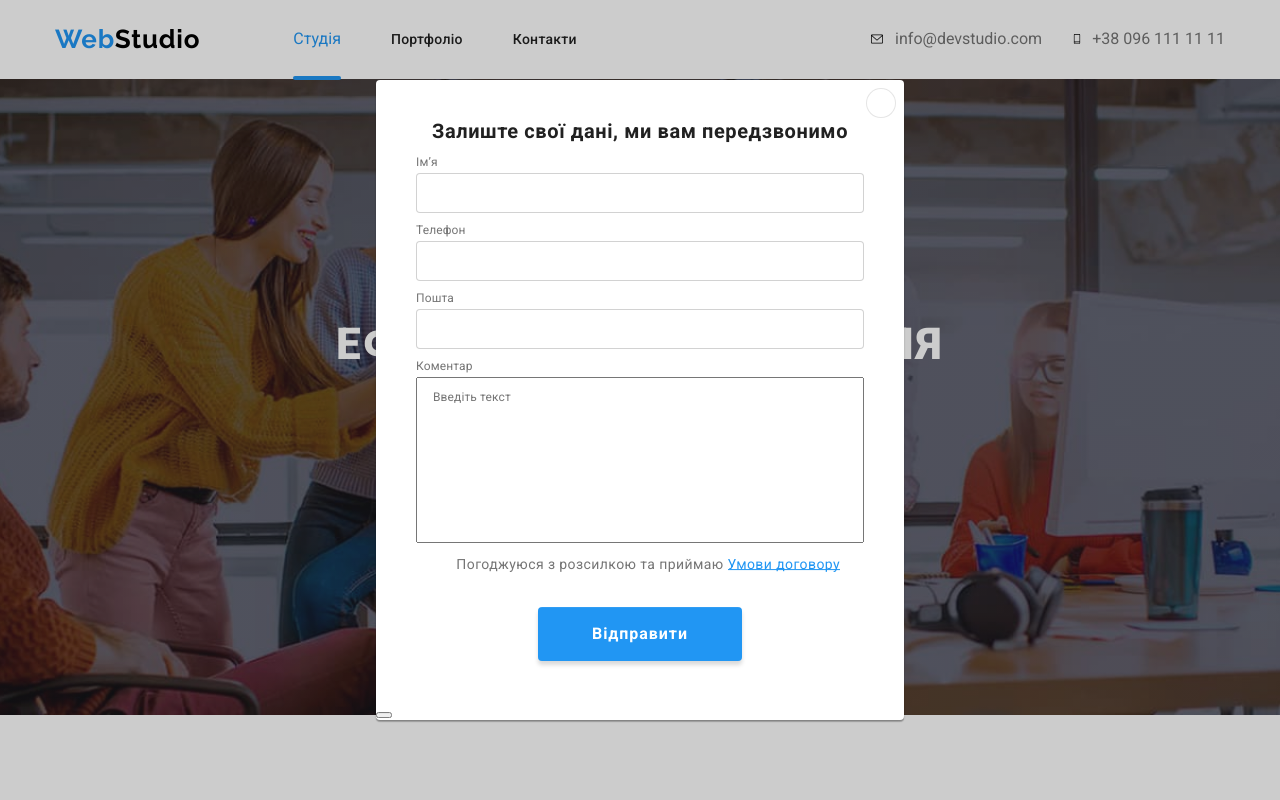
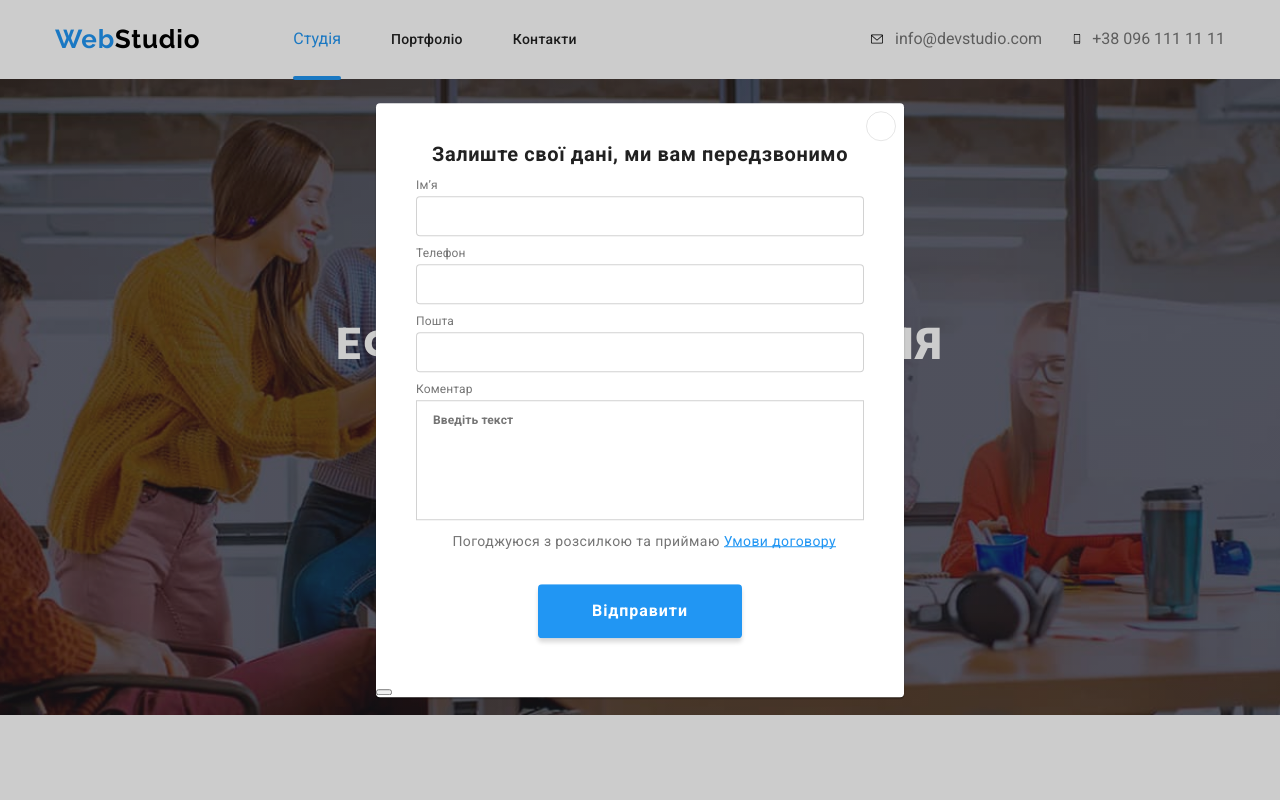
Before and after one commit to andriy-h80/-goit-markup-hw-06, a plain HTML site: page index.html in a window 1280 px wide. Both pictures are taken after a click on the button "Замовити послугу". Shown: the top 800 px of the page. Drawn offline with nearby package versions, Linux system fonts and the light colour scheme.

Commit message:
Homework#6 v.3

```diff
--- a/css/styles.css
+++ b/css/styles.css
@@ -317,7 +317,6 @@ li {
   background-position: center;
   background-repeat: no-repeat;
   background-size: cover;
-
 }
 
 /* Кнопкa з головної сторінки */
@@ -460,31 +459,29 @@ li {
   right: 8px;
   width: 30px;
   height: 30px;
-  fill: var(--white-color);
-  background-color: var(--white-color);
+  fill: var(--name-color);
   border: 1px solid rgba(0, 0, 0, 0.1);
   border-radius: 50%;
   /* background-image: url(../images/Close-X.svg); */
-  /* padding: 6px; */
+  padding: 6px;
   background-repeat: no-repeat;
   background-position: center;
+  background-size: contain;
   cursor: pointer;
 }
 
 .close:hover{
   fill: var(--hover-color);
-  background-color: var(--white-color);
 }
 
 .action{
-display: flex;
-padding: 0;
-margin: 0;
-list-style: none;
+  display: flex;
+  padding: 0;
+  margin: 0;
+  list-style: none;
 }
 
 /* Форма модального вікна */
-
 .form{
   /* width: 528px;
   height: 581px; */
@@ -521,24 +518,24 @@ list-style: none;
 .form-input{
   width: 448px;
   height: 40px;
-  padding: 0 0 0 42px;
+  padding: 10px;
+  padding-left: 42px;
   border: 1px solid rgba(33, 33, 33, 0.2);
   border-radius: 4px;
+  /* font-style: 12px; */
+  font-weight: bold;
+  outline: none;
+  transition-duration: 250ms;
+  transition-timing-function: cubic-bezier(0.4, 0, 0.2, 1);
 }
-
-
 
 .form-input:hover,
 .form-input:focus{
   border-color: var(--hover-color);
-  transition-duration: 250ms;
-  transition-timing-function: cubic-bezier(0.4, 0, 0.2, 1);
 }
 
 .form-input:hover + .icon-modal{
   fill: var(--hover-color);
-  transition-duration: 250ms;
-  transition-timing-function: cubic-bezier(0.4, 0, 0.2, 1);
 }
 
 .form-label{
@@ -559,15 +556,47 @@ list-style: none;
   left: 12px;
 }
 
-.block-modal{}
+textarea{
+  resize: none;
+  width: 100%;
+  height: 120px;
+  background-repeat: 4px;
+  border: 1px solid rgba(33, 33, 33, 0.2);
+  padding: 12px 16px;
+  /* padding: 10px; */
+  /* color: rgba(117, 117, 117, 0.5); */
+  font-style: normal;
+  /* font-weight: 400; */
+  font-weight: bold;
+  font-size: 12px;
+  line-height: 1.17;
+  letter-spacing: 0.01em;
+  outline: none;
+  color: var(--name-color);
+  transition-duration: 250ms;
+  transition-timing-function: cubic-bezier(0.4, 0, 0.2, 1);
+}
+
+textarea:hover{
+  border-color: var(--hover-color);
+}
 
 .checkbox{
   position: relative;
 }
 
 .checkbox-input{
-  -webkit-appearance: none;
-  appearance: none;
+  /* -webkit-appearance: none;
+  appearance: none; */
+
+  position: absolute;
+  width: 1px;
+  height: 1px;
+  margin: -1px;
+  border: 0;
+  padding: 0;
+  clip: rect(0 0 0 0);
+  overflow: hidden;
 }
 
 .checkbox-terms{
@@ -577,6 +606,7 @@ list-style: none;
   left: 12px;
   top: 50%;
   transform: translateY(-50%);
+
 }
 
 .checkbox-input:checked + .checkbox-terms{
@@ -585,38 +615,8 @@ list-style: none;
   fill: var(--hover-color);
   background-size: contain;
   border-color: transparent;
-  /* background-origin: border-box; */
-}
-
-textarea{
-  resize: none;
-  padding: 12px 16px;
-
-  font-style: normal;
-  font-weight: 400;
-  font-size: 12px;
-  line-height: 1.17;
-  letter-spacing: 0.01em;
-  color: rgba(117, 117, 117, 0.5);
-}
-
-/* .form-field input::placeholder{
-  font-style: normal;
-  font-weight: 400;
-  font-size: 12px;
-  line-height: 1.17;
-  letter-spacing: 0.01em;
-  color: rgba(117, 117, 117, 0.5);
-} */
-
-/* .comment{
-  font-style: normal;
-  font-weight: 400;
-  font-size: 12px;
-  line-height: 1.17;
-  letter-spacing: 0.01em;
-  color: rgba(117, 117, 117, 0.5);
-} */
+  background-origin: border-box;
+ }
 
 .terms{
   font-style: normal;
@@ -1104,15 +1104,3 @@ margin-bottom: 30px;
   border-color: transparent;
   cursor: pointer;
 }
-
-/* Іконки футера */
-/* .footer-contacts::after{
-  content: '';
-  width: 20px;
-  height: 20px;
-  margin-right: 10px;
-  outline: 1px solid teal;
-  background-color: red;
-  background-image: url();
-  background-size: contain;
-}  */
```
Also changed, not shown: images/icons.svg.
